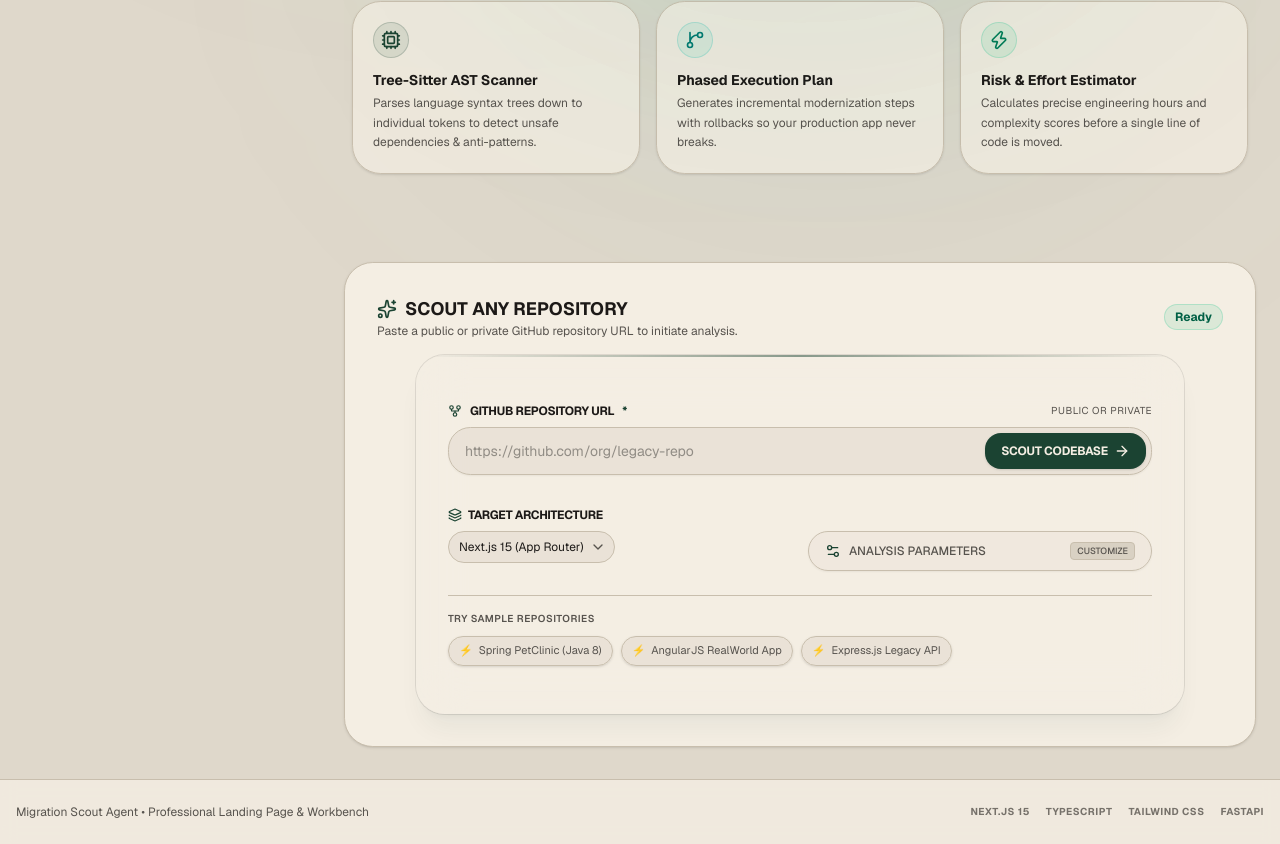
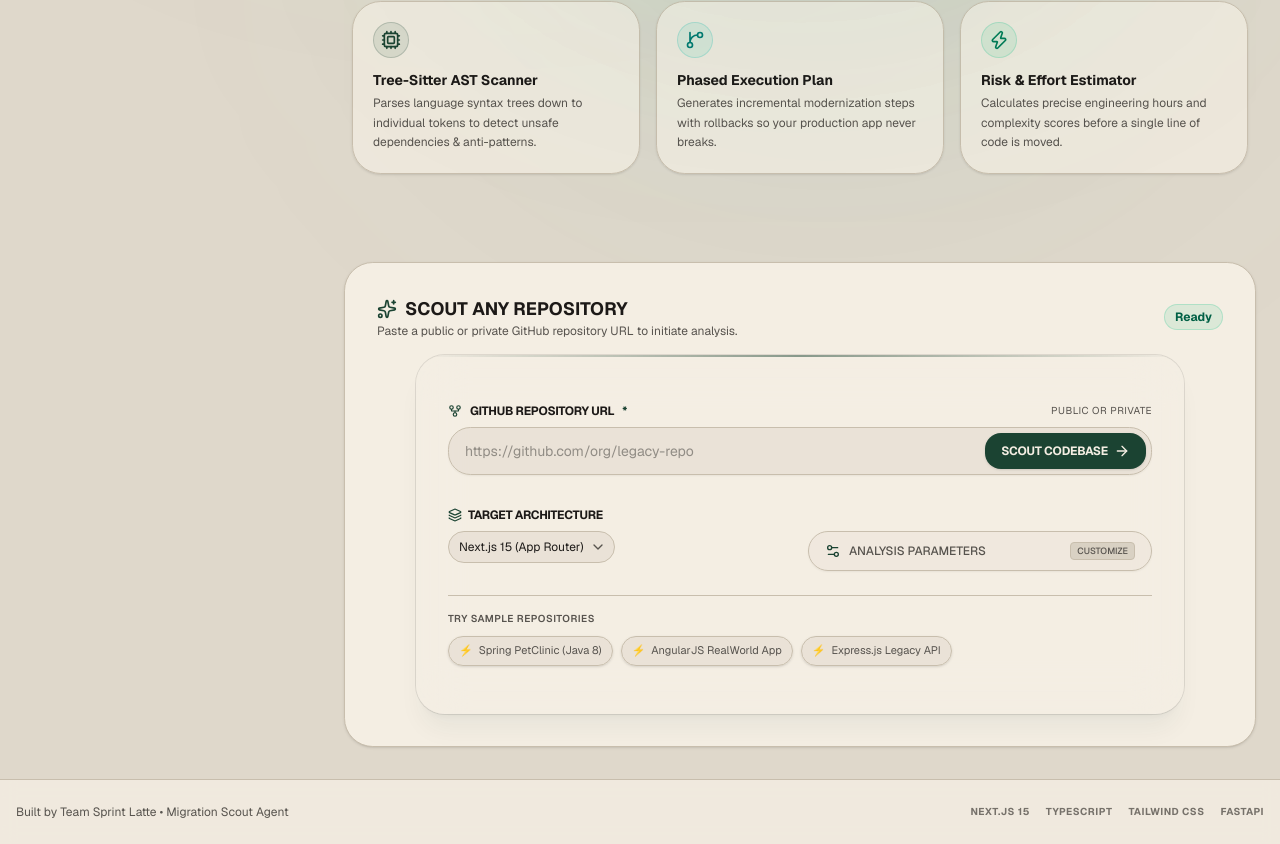
Before and after one commit to dinesh7271/Buildsprint-2026, a Next.js app in the folder frontend/: page / in a window 1280 px wide. Shown: the part 815-1659 px from the top of the page. Built offline with nearby package versions, Linux system fonts and the light colour scheme; no server answers.

Commit message:
chore(ui): update footer credit to Built by Team Sprint Latte

```diff
--- a/frontend/app/page.tsx
+++ b/frontend/app/page.tsx
@@ -435,7 +435,7 @@ export default function Home() {
       {/* Footer */}
       <footer className="border-t border-border bg-card/80 backdrop-blur-sm py-6 relative z-10 text-center text-xs text-muted-foreground font-mono mt-auto">
         <div className="max-w-7xl mx-auto px-4 flex flex-col sm:flex-row items-center justify-between gap-3">
-          <div>Migration Scout Agent • Professional Landing Page & Workbench</div>
+          <div>Built by Team Sprint Latte • Migration Scout Agent</div>
           <div className="flex items-center gap-4 text-[10px] text-muted-foreground/80 uppercase tracking-wider font-bold">
             <span>Next.js 15</span>
             <span>TypeScript</span>
```
